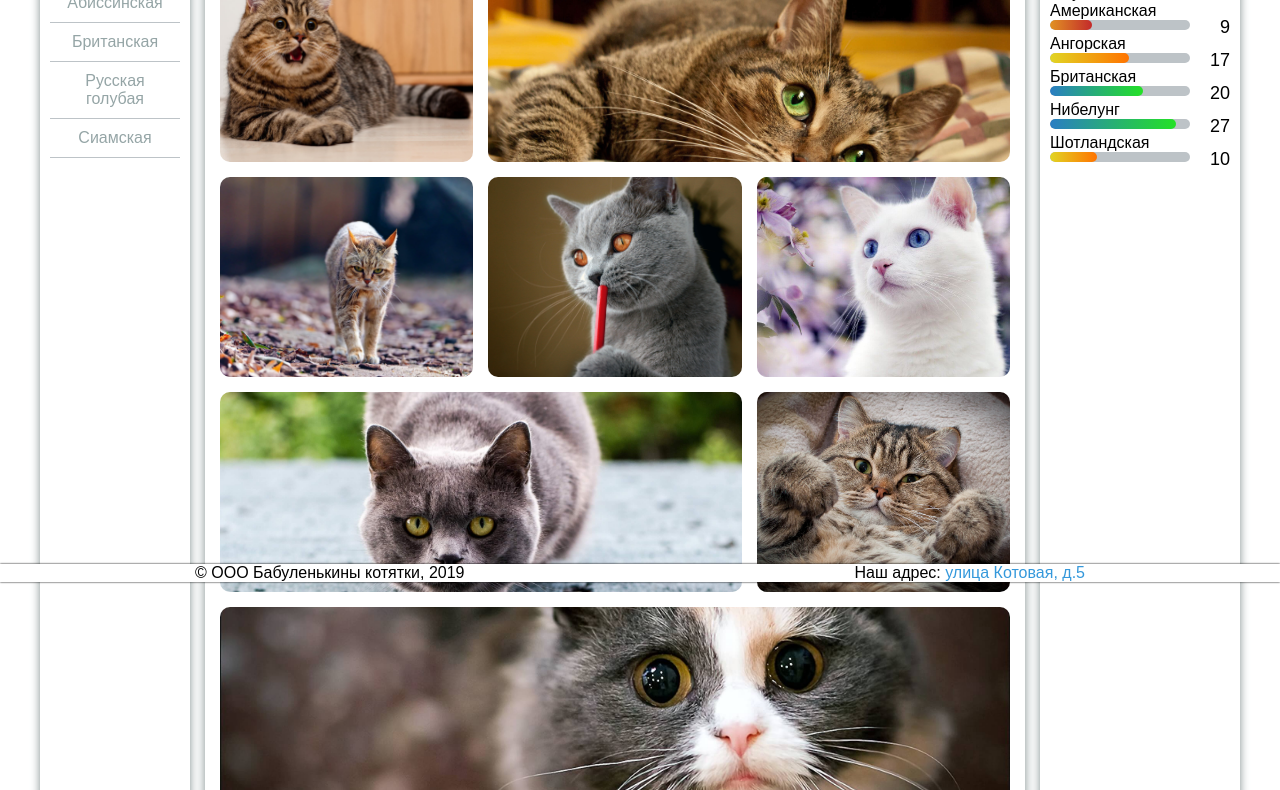
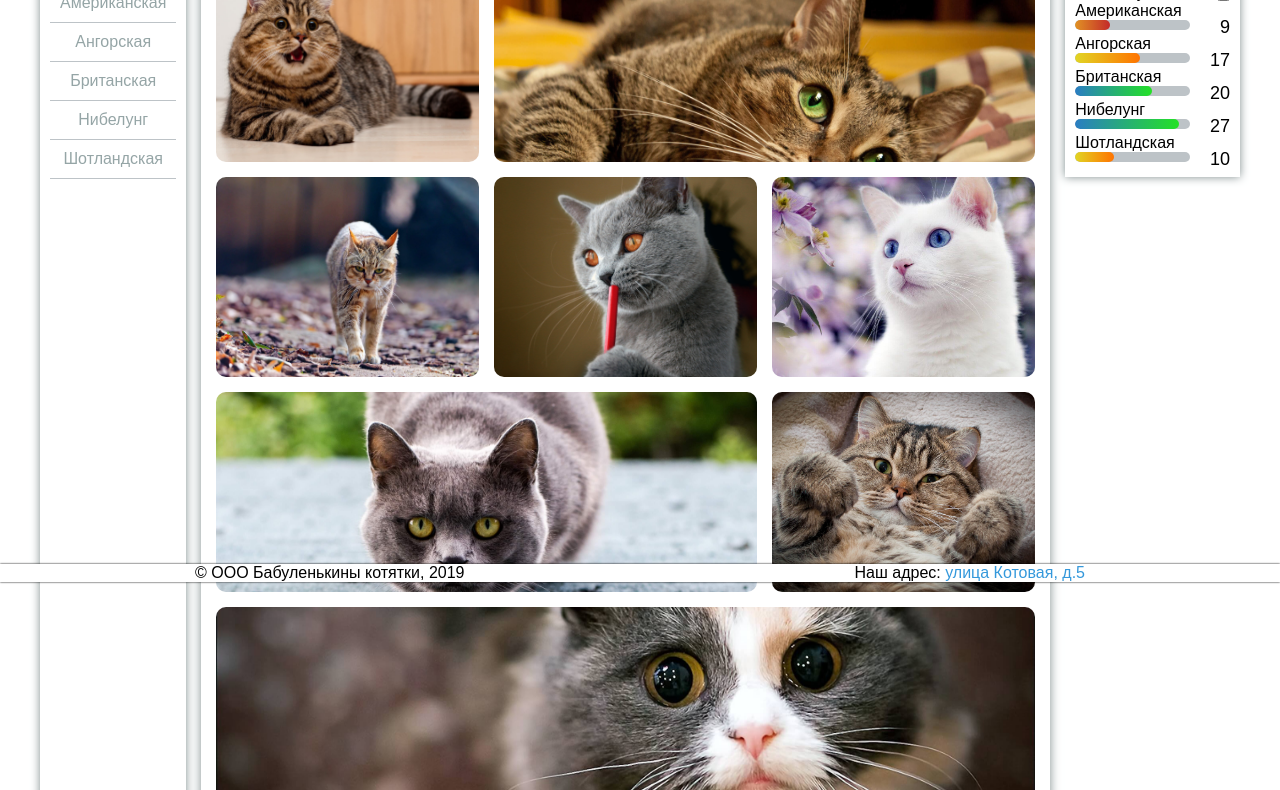
Before and after one commit to GH-TIMe/Portfolio, a plain HTML site: page catsShowcase/index.html in a window 1280 px wide. Shown: the part 218-1008 px from the top of the page. Drawn offline with Linux system fonts and the light colour scheme; a web font is replaced by a local one.

Commit message:
Витрина котиков (finished)

```diff
--- a/catsShowcase/index.html
+++ b/catsShowcase/index.html
@@ -14,41 +14,47 @@
         <nav class="breeds">
             <h2 class="subHeader">Порода</h2>
             <ul>
-                <li>Абиссинская</li>
-                <li>Британская</li>
-                <li>Русская голубая</li>
-                <li>Сиамская</li>
+                <li><label for="breed1">Американская</label></li>
+                <li><label for="breed2">Ангорская</label></li>
+                <li><label for="breed3">Британская</label></li>
+                <li><label for="breed4">Нибелунг</label></li>
+                <li><label for="breed5">Шотландская</label></li>
             </ul>
         </nav>
+        <input type="radio" id="breed1" name="breedchecker">
+        <input type="radio" id="breed2" name="breedchecker">
+        <input type="radio" id="breed3" name="breedchecker">
+        <input type="radio" id="breed4" name="breedchecker">
+        <input type="radio" id="breed5" name="breedchecker">
         <main class="catsShowcase">
-            <figure class="showcase__item">
+            <figure class="showcase__item" data-name="Бильбо" data-breed="нибелунг">
                 <img src="img/cat-1.jfif" alt="Cat №1">
             </figure>
-            <figure class="showcase__item">
+            <figure class="showcase__item" data-name="Тося" data-breed="ангорская">
                 <img src="img/cat-2.jpg" alt="Cat №2">
             </figure>
-            <figure class="showcase__item">
+            <figure class="showcase__item" data-name="Бэмби" data-breed="американская">
                 <img src="img/cat-3.jpg" alt="Cat №3">
             </figure>
-            <figure class="showcase__item">
+            <figure class="showcase__item" data-name="Дымка" data-breed="британская">
                 <img src="img/cat-4.jpg" alt="Cat №4">
             </figure>
-            <figure class="showcase__item">
+            <figure class="showcase__item" data-name="Белоснежка" data-breed="нибелунг">
                 <img src="img/cat-5.jfif" alt="Cat №5">
             </figure>
-            <figure class="showcase__item">
+            <figure class="showcase__item" data-name="Зефир" data-breed="британская">
                 <img src="img/cat-6.jpg" alt="Cat №6">
             </figure>
-            <figure class="showcase__item">
+            <figure class="showcase__item" data-name="Плюшик" data-breed="шотландская">
                 <img src="img/cat-7.jpg" alt="Cat №7">
             </figure>
-            <figure class="showcase__item">
+            <figure class="showcase__item" data-name="Пэтси" data-breed="нибелунг">
                 <img src="img/cat-8.jpg" alt="Cat №8">
             </figure>
-            <figure class="showcase__item">
+            <figure class="showcase__item" data-name="Барса" data-breed="британская">
                 <img src="img/cat-9.jpg" alt="Cat №9">
             </figure>
-            <figure class="showcase__item">
+            <figure class="showcase__item" data-name="Ксюша" data-breed="ангорская">
                 <img src="img/cat-10.jpg" alt="Cat №10">
             </figure>
         </main> <!-- /.catsShowcase -->
--- a/catsShowcase/style.css
+++ b/catsShowcase/style.css
@@ -41,11 +41,8 @@ header h1 {
 ==============================*/
 
  .content {
-    display: grid;
-    grid-template: 1fr / 150px 1fr 200px;
-    grid-column-gap: 15px;
+    display: flex;
     justify-content: center;
-
     max-width: 1200px;
     margin: 0 auto;
 }
@@ -100,18 +97,17 @@ header h1 {
 /* Витрина
 ==============================*/
 
-main {
-    background: #fff;
-    padding: 15px;
-    box-shadow: 0 0 10px #7f8c8d;
-}
-
 .catsShowcase {
-    grid-area: 1 / 2 / 2 / 3;
+    flex-grow: 20;
 
     display: grid;
     grid-template: repeat(5, 200px) / repeat(3, 1fr);
     grid-gap: 15px 15px;
+
+    background: #fff;
+    padding: 15px;
+    box-shadow: 0 0 10px #7f8c8d;
+    margin: 0 15px;
 }
 
 img {
@@ -119,6 +115,20 @@ img {
     height: 100%;
     object-fit: cover;
     border-radius: 10px;
+    position: absolute;
+    z-index: 0;
+}
+
+figure:hover::after {
+    content: attr(data-name);
+    color: #fff;
+    background: rgba(0, 0, 0, 0.5);
+    position: absolute;
+    z-index: 9999;
+    top: 80%;
+    transform: translate3d(0, -80%, 0);
+    text-transform: uppercase;
+    padding: 10px;
 }
 
 /* Расположение картинок
@@ -144,19 +154,59 @@ img {
     grid-area: 5 / 2 / 6 / 4;
 }
 
+/* Выделение фотографий по породам
+====================================*/
+
+input[name="breedchecker"] {
+    display: none;
+}
+
+input[id="breed1"]:checked ~ .catsShowcase >
+.showcase__item:not([data-breed="американская"]) img {
+    opacity: 0.6;
+}
+
+input[id="breed2"]:checked ~ .catsShowcase >
+.showcase__item:not([data-breed="ангорская"]) img {
+    opacity: 0.6;
+}
+
+input[id="breed3"]:checked ~ .catsShowcase >
+.showcase__item:not([data-breed="британская"]) img {
+    opacity: 0.6;
+}
+
+input[id="breed4"]:checked ~ .catsShowcase >
+.showcase__item:not([data-breed="нибелунг"]) img {
+    opacity: 0.6;
+}
+
+input[id="breed5"]:checked ~ .catsShowcase >
+.showcase__item:not([data-breed="шотландская"]) img {
+    opacity: 0.6;
+}
+
 /* Рейтинг
 ==============================*/
 
 .rating {
+    align-self: flex-start;
+    flex-grow: 1;
+
     background: #fff;
     box-shadow: 0 0 10px #7f8c8d;
     padding: 10px;
     border-radius: 0 10px 0 0;
+
+    text-align: right;
 }
 
 .rate {
+    text-align: left;
     display: flex;
     flex-direction: column;
+
+    clear: both;
 }
 
 .rate__item {
@@ -187,6 +237,10 @@ img {
     top: 15px;
 }
 
+.rating input{
+    position: relative;
+    top: 2.5px;
+}
 /* Выставление параметров для баров
 ======================================*/
 
```
